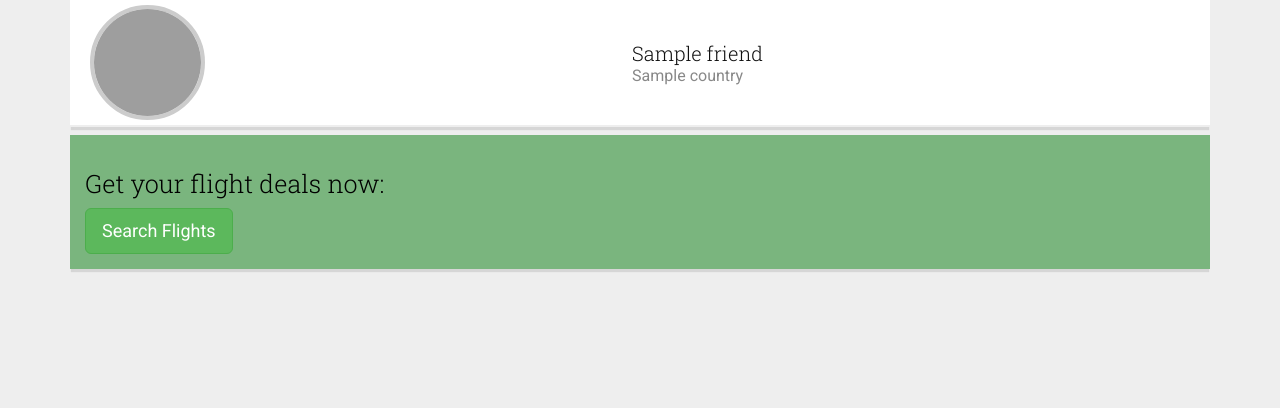
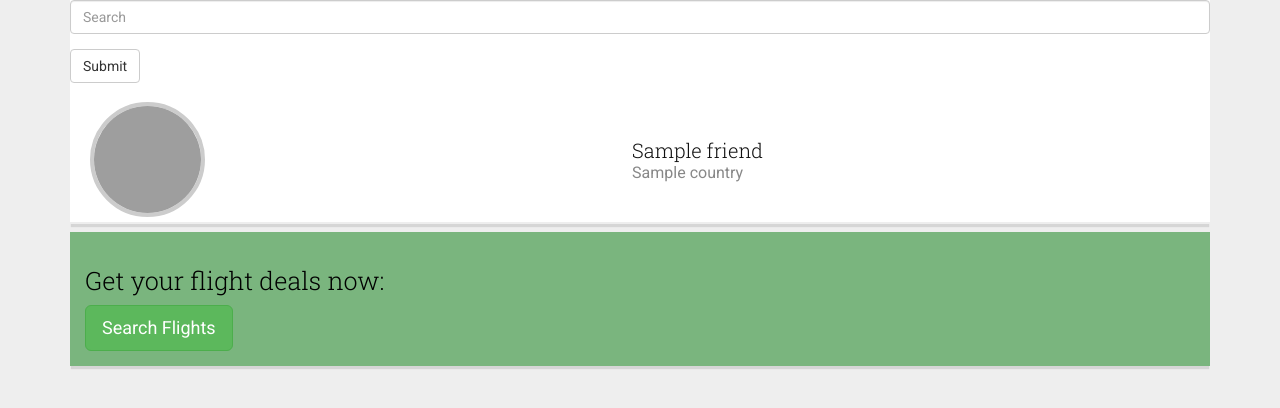
Before and after one commit to ilw-sdh/ilw2014-app, a Python web app: template wsgi/templates/main.html in a window 1280 px wide, after a click on "Select Friends". Shown: the part 130-538 px from the top of the page. Run offline with Jinja, Linux system fonts and the light colour scheme; the template is opened without the code that fills it: most values are stand-ins (such as "Sample title", 1, 10 or a date in 2020); grey boxes are pictures that could not be loaded.

Commit message:
search box added

```diff
--- a/wsgi/templates/main.html
+++ b/wsgi/templates/main.html
@@ -174,6 +174,12 @@
 
 	   <div class="col-xs-12">
 	     <div class="block">
+	       <form role="search" class="search-form">
+		 <div class="form-group">
+		   <input type="text" class="form-control" placeholder="Search">
+		 </div>
+		 <button type="submit" class="btn btn-default">Submit</button>
+	       </form>
 	       <table class="friendlist">
 		 <tbody>
 
```
